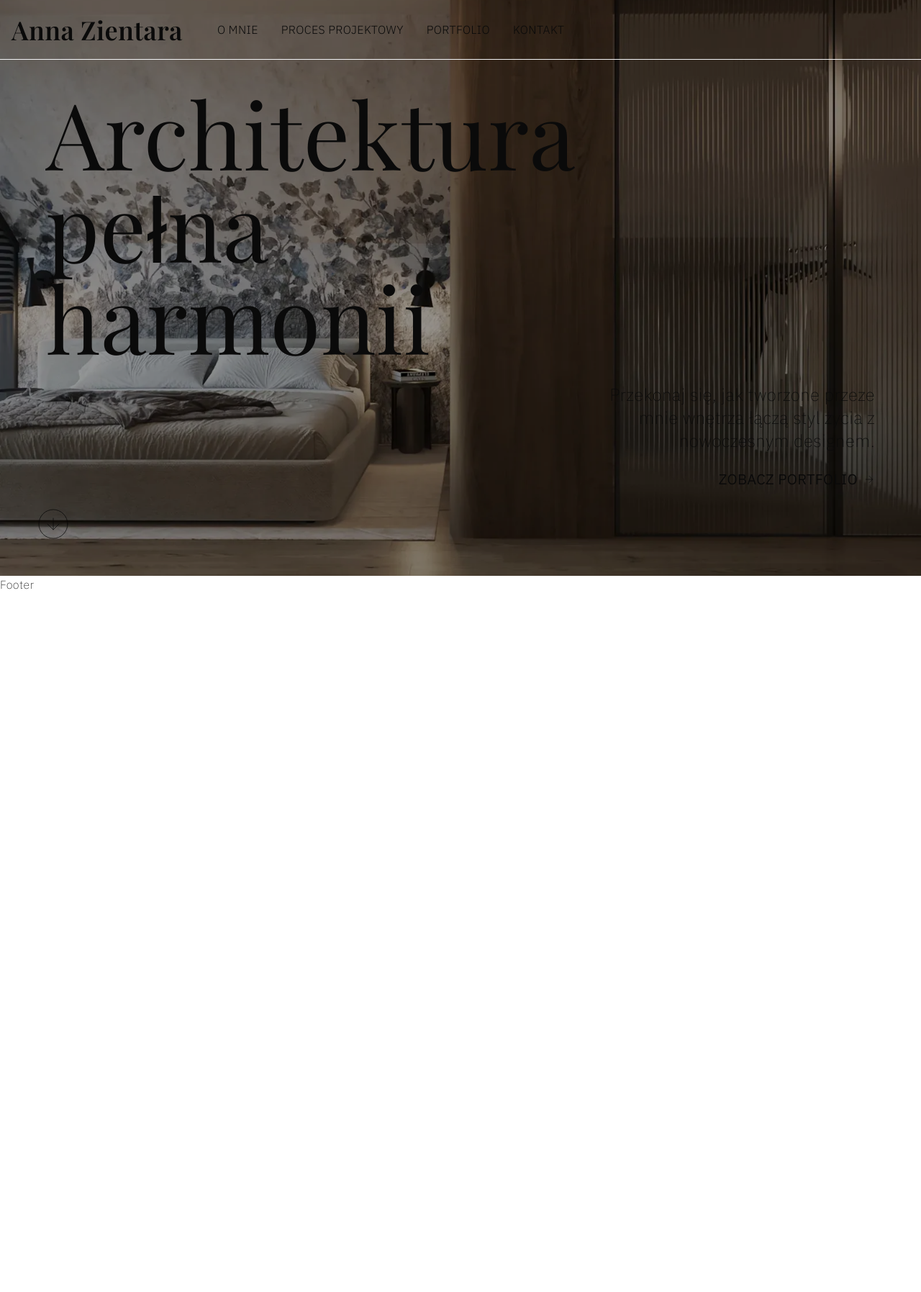
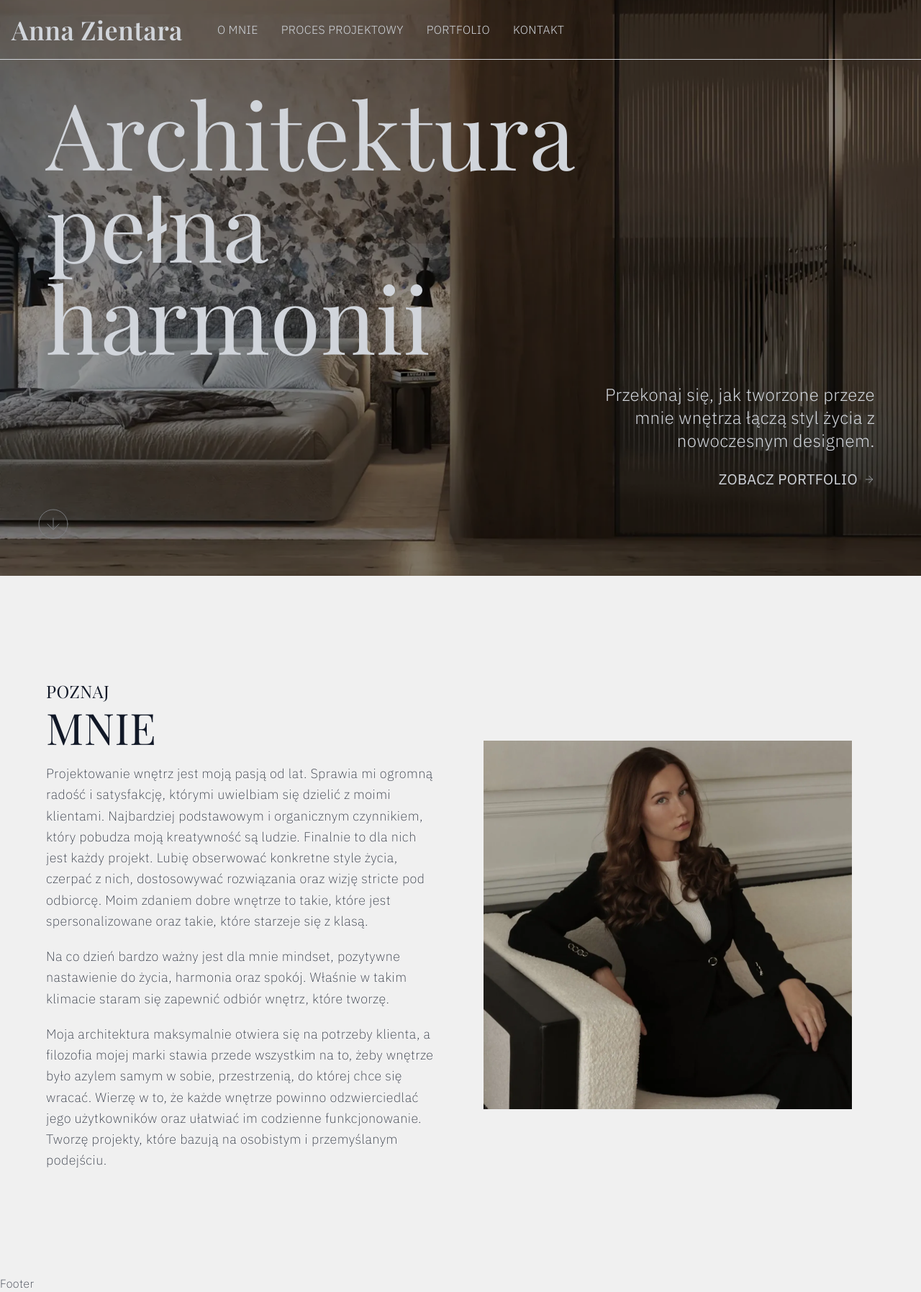
Before and after one commit to marekgacekdev45/anna-zientara-portfolio, a Next.js app: page / in a window 1280 px wide. Shown: the whole page at 72% size. Before the commit the page ends 824 px from the top, so only its background shows below. Built offline with nearby package versions, Linux system fonts and the light colour scheme.

Commit message:
create about home section

```diff
--- a/app/(root)/page.tsx
+++ b/app/(root)/page.tsx
@@ -1,10 +1,13 @@
-import Hero from "@/components/home/hero"
+import About from '@/components/home/about'
+import Hero from '@/components/home/hero'
 
 const Home = () => {
-	return <>
-
-  <Hero/>
-  </>
+	return (
+		<>
+			<Hero />
+      <About/>
+		</>
+	)
 }
 
 export default Home
--- a/app/globals.css
+++ b/app/globals.css
@@ -66,7 +66,43 @@ body {
 	* {
 		@apply border-border;
 	}
+
+	html {
+		@apply scroll-smooth scroll-p-20;
+	}
 	body {
-    @apply bg-background text-foreground;
+		@apply bg-background text-foreground antialiased  font-extralight  tracking-wide bg-[#f0f0f0] dark:bg-[#191919] text-gray-900 dark:text-gray-300;
+	}
+
+	/* main {
+		@apply
+	} */
+}
+
+@layer utilities {
+	/* .navbar-backgorund {
+		@apply;
+	} */
+	.text-colors {
+		@apply text-gray-900  dark:text-gray-300;
+	}
+
+	.text-colors--opossed {
+		@apply text-gray-300 dark:text-gray-900;
+	}
+
+	.wrapper {
+		@apply max-w-screen-2xl mx-auto px-8 sm:px-16;
+	}
+
+	.preheading {
+		@apply text-2xl uppercase font-heading;
+	}
+	.heading {
+		@apply text-4xl xs:text-5xl sm:text-6xl uppercase font-heading;
+	}
+
+	.text {
+		@apply leading-relaxed   text-lg  tracking-wide;
 	}
 }
--- a/app/layout.tsx
+++ b/app/layout.tsx
@@ -1,4 +1,3 @@
-
 import { font_heading, font_text } from '@/app/utils/fonts'
 
 import './globals.css'
@@ -11,12 +10,9 @@ export default function RootLayout({
 }>) {
 	return (
 		<html lang='pl' suppressHydrationWarning>
-			<body className={`${font_heading} ${font_text} antialiased font-text font-extralight tracking-wide`}>
-				<Provider>
-
-				{children}
-				</Provider>
-				</body>
+			<body className={`${font_heading} ${font_text}  font-text `}>
+				<Provider>{children}</Provider>
+			</body>
 		</html>
 	)
 }
--- /dev/null
+++ b/components/home/about.tsx
@@ -0,0 +1,52 @@
+import Image from 'next/image'
+import AnnaZientara from '@/public//anna-zientara.webp'
+
+const About = () => {
+	return (
+		<section id='o-mnie' className='py-12 sm:py-24 '>
+			{/* CONTAINER */}
+			<div className='wrapper grid xl:grid-cols-2 2xl:gap-20 '>
+				{/* text */}
+				<div className='flex flex-col justify-between items-start gap-12 lg:gap-0 py-12'>
+					<div className='space-y-5 w-[95%]'>
+						<div className='space-y-1'>
+							<span className='preheading'>Poznaj</span>
+							<h2 className='heading'>Mnie</h2>
+						</div>
+						<p className='text'>
+							Projektowanie wnętrz jest moją pasją od lat. Sprawia mi ogromną radość i satysfakcję, którymi uwielbiam
+							się dzielić z moimi klientami. Najbardziej podstawowym i organicznym czynnikiem, który pobudza moją
+							kreatywność są ludzie. Finalnie to dla nich jest każdy projekt. Lubię obserwować konkretne style życia,
+							czerpać z nich, dostosowywać rozwiązania oraz wizję stricte pod odbiorcę. Moim zdaniem dobre wnętrze to
+							takie, które jest spersonalizowane oraz takie, które starzeje się z klasą.
+						</p>
+						<p className='text'>
+							Na co dzień bardzo ważny jest dla mnie mindset, pozytywne nastawienie do życia, harmonia oraz spokój.
+							Właśnie w takim klimacie staram się zapewnić odbiór wnętrz, które tworzę.{' '}
+						</p>
+						<p className='text'>
+							Moja architektura maksymalnie otwiera się na potrzeby klienta, a filozofia mojej marki stawia przede
+							wszystkim na to, żeby wnętrze było azylem samym w sobie, przestrzenią, do której chce się wracać. Wierzę w
+							to, że każde wnętrze powinno odzwierciedlać jego użytkowników oraz ułatwiać im codzienne funkcjonowanie.
+							Tworzę projekty, które bazują na osobistym i przemyślanym podejściu.
+						</p>
+					</div>
+				</div>
+				{/* image */}
+				<div className=' flex justify-center items-center xl:p-8'>
+					<Image
+						src={AnnaZientara}
+						alt='Anna Zientara'
+						className=' aspect-square  w-auto   object-cover'
+						placeholder='blur'
+						width={600}
+						height={600}
+						sizes='(max-width: 640px) 90vw, 600px'
+					/>
+				</div>
+			</div>
+		</section>
+	)
+}
+
+export default About
--- a/components/home/hero.tsx
+++ b/components/home/hero.tsx
@@ -6,13 +6,13 @@ import BaseLink from '../base-link'
 
 const Hero = () => {
 	return (
-		<section className='relative flex justify-center items-center  w-full h-screen  text-fontLight'>
+		<section className='relative flex justify-center items-center  w-full h-screen  text-gray-300 '>
 			<div className=' flex flex-col md:flex-row justify-between gap-12 sm:gap-0 sm:h-[70%] 2xl:h-[60%] w-[90%] z-10'>
 				<div className='xl:w-1/3'>
-					<h1 className='text-5xl smtext-8xl lg:text-9xl font-heading'>Architektura pełna harmonii</h1>
+					<h1 className='text-5xl smtext-8xl lg:text-9xl font-heading '>Architektura pełna harmonii</h1>
 				</div>
 				<div className='flex flex-col gap-6 justify-end items-end pl-20 sm:pl-0  xl:w-1/3 2xl:w-1/4  text-end'>
-					<p className='text-xl sm:text-2xl'>
+					<p className='text-xl sm:text-2xl font-light' >
 						Przekonaj się, jak tworzone przeze mnie wnętrza łączą styl życia z nowoczesnym designem.
 					</p>
 					<BaseLink href='/portfolio' className='after:bg-white '>
--- a/components/navbar.tsx
+++ b/components/navbar.tsx
@@ -15,10 +15,7 @@ export const navLinks = [
 ]
 
 const Navbar = () => {
-
 	const [isScrolled, setIsScrolled] = useState(false)
-
-
 
 	useEffect(() => {
 		const checkPosition = () => {
@@ -40,17 +37,19 @@ const Navbar = () => {
 
 	return (
 		<>
-			<nav
-				className={`fixed top-0 left-0 right-0 text-fontLight transition-all z-50 ${
-					isScrolled ? 'bg-primary-600 dark:bg-secondary-400 shadow-2xl shadow-gray-500 dark:shadow-gray-800' : ''
+			<header
+				className={`fixed top-0 left-0 right-0 text-fontLight transition-all z-50 text-gray-300 ${
+					isScrolled
+						? 'bg-white dark:bg-black shadow-md  text-colors'
+						: ''
 				}`}>
 				{/* CONTAINER */}
 				<div
-					className={`max-w-[1800px] mx-auto flex justify-between items-center px-4 py-3 lg:py-5 border-b ${
-						!isScrolled ? 'border-primary-400' : 'border-primary-600 dark:border-secondary-400'
+					className={`max-w-[1800px] mx-auto flex justify-between items-center px-4 py-3 lg:py-5  ${
+						isScrolled ? 'border-none' : ' border-b border-gray-300'
 					}`}>
 					{/* links */}
-					<div className='flex'>
+					<nav className='flex'>
 						<Link
 							href='/'
 							className={`mr-12 text-3xl sm:text-4xl font-semibold font-heading ${
@@ -64,7 +63,7 @@ const Navbar = () => {
 								<NavLink key={index} link={link} isScrolled={isScrolled} />
 							))}
 						</ul>
-					</div>
+					</nav>
 
 					{/* themeToggler & mobileMenu */}
 					<ThemeToggler
@@ -75,7 +74,7 @@ const Navbar = () => {
 						<MobileMenu />
 					</div>
 				</div>
-			</nav>
+			</header>
 		</>
 	)
 }
```
Lines whose indentation alone changed are shown as unchanged.
